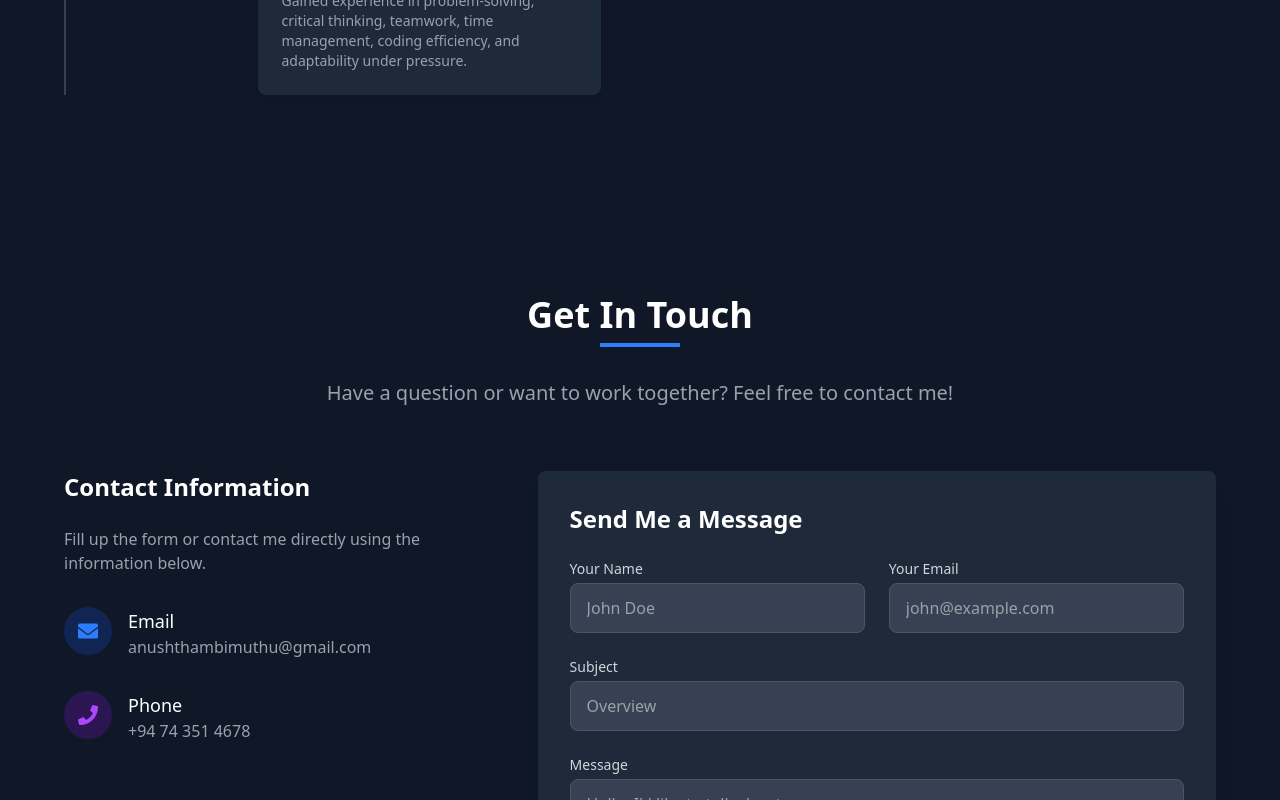
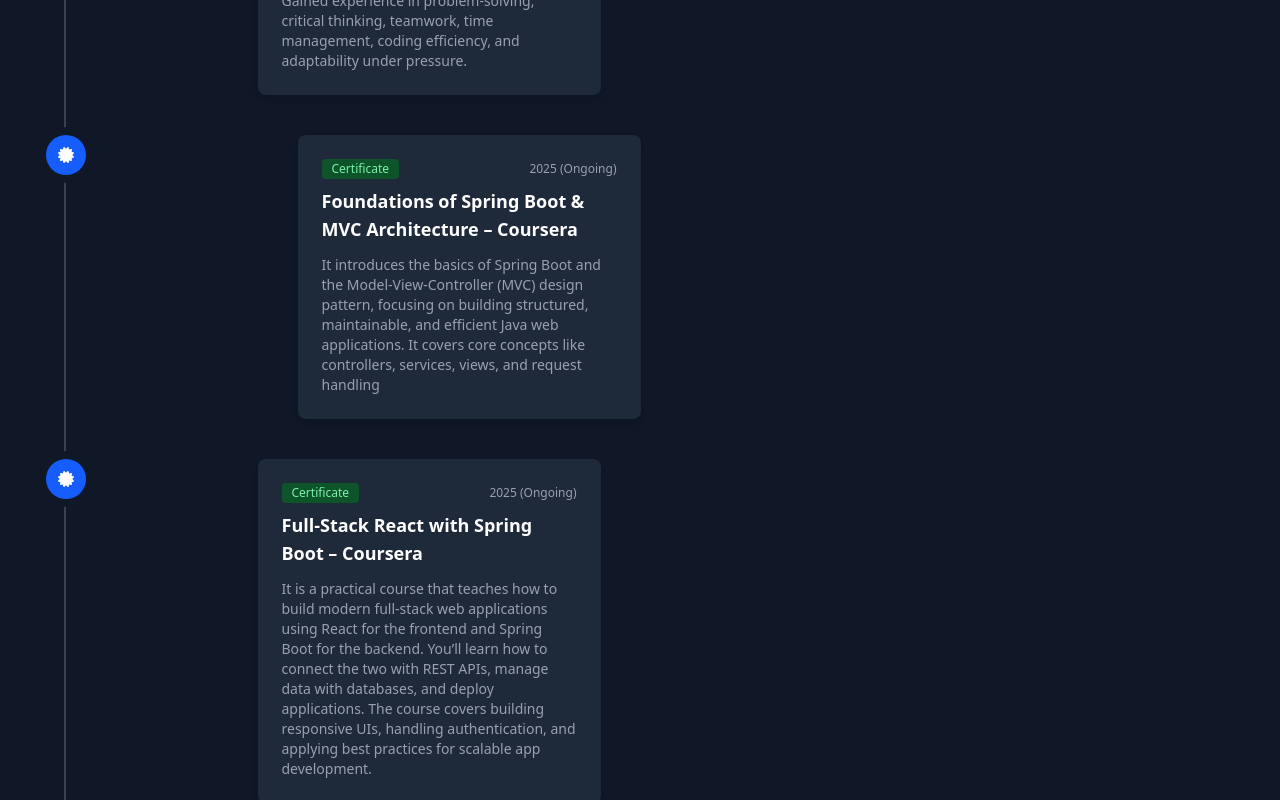
Before and after one commit to ThambimuthuAnush24/portfolio-website, a React (Vite) app: page / in a window 1280 px wide. Shown: the part 6100-6900 px from the top of the page. Built offline with nearby package versions, Linux system fonts and the light colour scheme.

Commit message:
Add new Coursera certificates to Education section
Added two ongoing Coursera certificates—'Foundations of Spring Boot & MVC Architecture' and 'Full-Stack React with Spring Boot'—to the Education component. Updated PDF files and index.html script reference as part of the build output.

```diff
--- a/src/components/Education.jsx
+++ b/src/components/Education.jsx
@@ -43,6 +43,22 @@
       institution: "INTECS University of Moratuwa",
       date: "2024",
       description: "Participated in CodeRush Coding Competition, INTECS  University of Moratuwa  Gained experience in problem-solving, critical thinking, teamwork, time management, coding efficiency, and adaptability under pressure.",
+      icon: <FaCertificate />
+    },
+    {
+      id: 5,
+      type: "certificate",
+      title: "Foundations of Spring Boot & MVC Architecture – Coursera",
+      date: "2025 (Ongoing)",
+      description: "It introduces the basics of Spring Boot and the Model-View-Controller (MVC) design pattern, focusing on building structured, maintainable, and efficient Java web applications. It covers core concepts like controllers, services, views, and request handling",
+      icon: <FaCertificate />
+    },
+    {
+      id: 6,
+      type: "certificate",
+      title: "Full-Stack React with Spring Boot – Coursera",
+      date: "2025 (Ongoing)",
+      description: "It is a practical course that teaches how to build modern full-stack web applications using React for the frontend and Spring Boot for the backend. You’ll learn how to connect the two with REST APIs, manage data with databases, and deploy applications. The course covers building responsive UIs, handling authentication, and applying best practices for scalable app development.",
       icon: <FaCertificate />
     },
   ];
```
Also changed, not shown: 3 other files (tests, documents, lock files or other folders).
